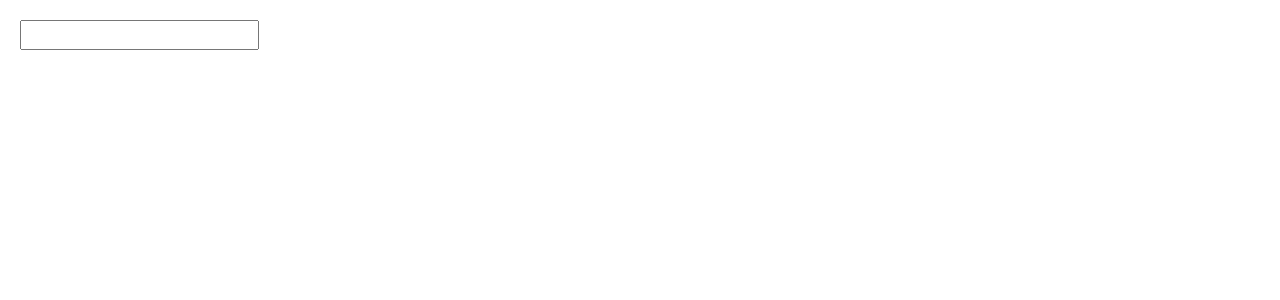
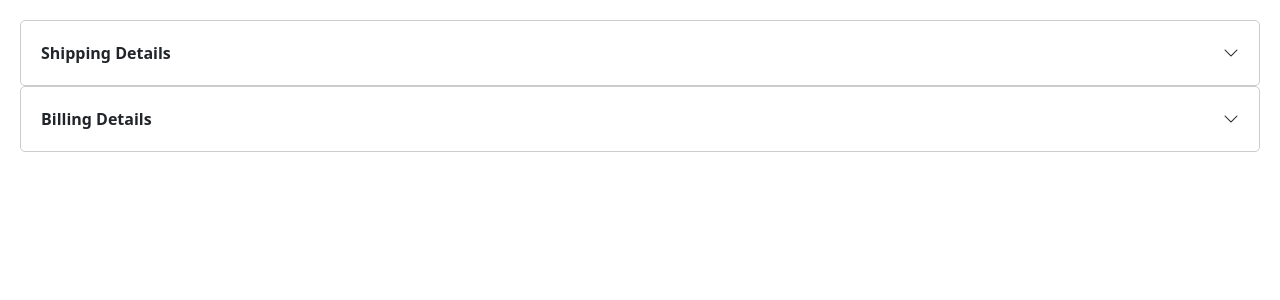
Before and after one commit to ajisrael/mosh-angular, an Angular app in the folder hello-world/: page / in a window 1280 px wide. Shown: the top 300 px of the page. Built offline with nearby package versions, Linux system fonts and the light colour scheme.

Commit message:
zippy assignment

```diff
--- a/hello-world/src/app/app.component.html
+++ b/hello-world/src/app/app.component.html
@@ -1 +1,2 @@
-<input type="text" [appInputFormat]="'uppercase'" />
+<zippy title="Shipping Details"> Shipping Details Content </zippy>
+<zippy title="Billing Details"> Billing Details Content </zippy>
--- a/hello-world/src/app/app.module.ts
+++ b/hello-world/src/app/app.module.ts
@@ -12,6 +12,7 @@
 import { CardComponent } from './card/card.component';
 import { LikeComponent } from './like/like.component';
 import { InputFormatDirective } from './input-format.directive';
+import { ZippyComponent } from './zippy/zippy.component';
 
 @NgModule({
   declarations: [
@@ -23,6 +24,7 @@
     CardComponent,
     LikeComponent,
     InputFormatDirective,
+    ZippyComponent,
   ],
   imports: [BrowserModule, AppRoutingModule, FormsModule],
   providers: [CoursesService],
--- /dev/null
+++ b/hello-world/src/app/zippy/zippy.component.css
@@ -0,0 +1,22 @@
+.zippy {
+  border: 1px solid #ccc;
+  border-radius: 5px;
+}
+
+.zippy-heading {
+  font-weight: bold;
+  padding: 20px;
+  cursor: pointer;
+}
+
+.zippy-body {
+  padding: 20px;
+}
+
+.expanded {
+  background: #f0f0f0;
+}
+
+.bi {
+  float: right;
+}
--- /dev/null
+++ b/hello-world/src/app/zippy/zippy.component.html
@@ -0,0 +1,15 @@
+<div class="zippy">
+  <div class="zippy-heading" [class.expanded]="isExpanded" (click)="toggle()">
+    {{ title }}
+    <span
+      class="bi"
+      [ngClass]="{
+        'bi-chevron-up': isExpanded,
+        'bi-chevron-down': !isExpanded
+      }"
+    ></span>
+  </div>
+  <div *ngIf="isExpanded" class="zippy-body">
+    <ng-content></ng-content>
+  </div>
+</div>
--- /dev/null
+++ b/hello-world/src/app/zippy/zippy.component.ts
@@ -0,0 +1,15 @@
+import { Component, Input } from '@angular/core';
+
+@Component({
+  selector: 'zippy',
+  templateUrl: './zippy.component.html',
+  styleUrls: ['./zippy.component.css'],
+})
+export class ZippyComponent {
+  @Input('title') title: string = '';
+  isExpanded: boolean = false;
+
+  toggle() {
+    this.isExpanded = !this.isExpanded;
+  }
+}
```
Also changed, not shown: 1 other file (tests, documents, lock files or other folders).
